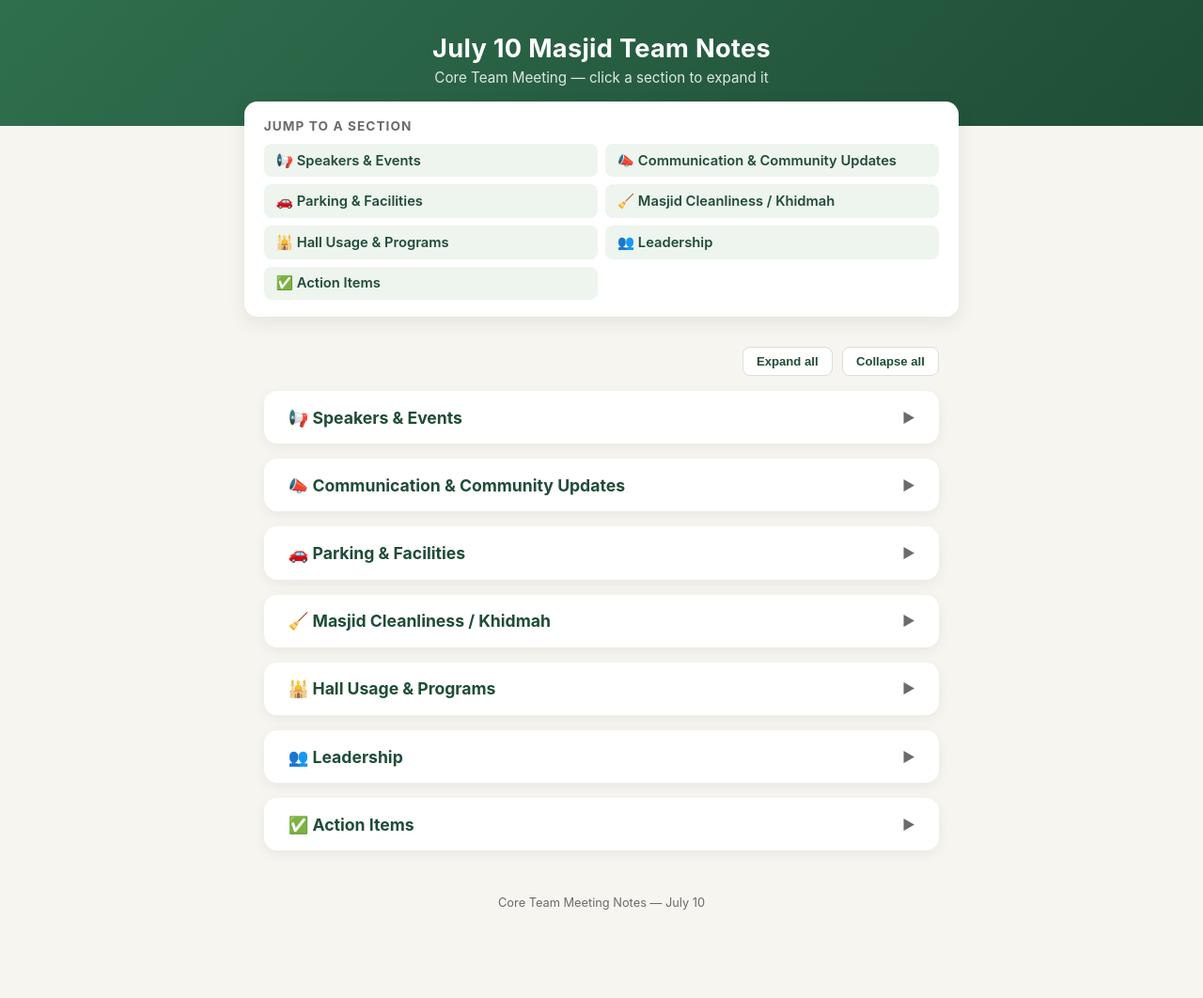
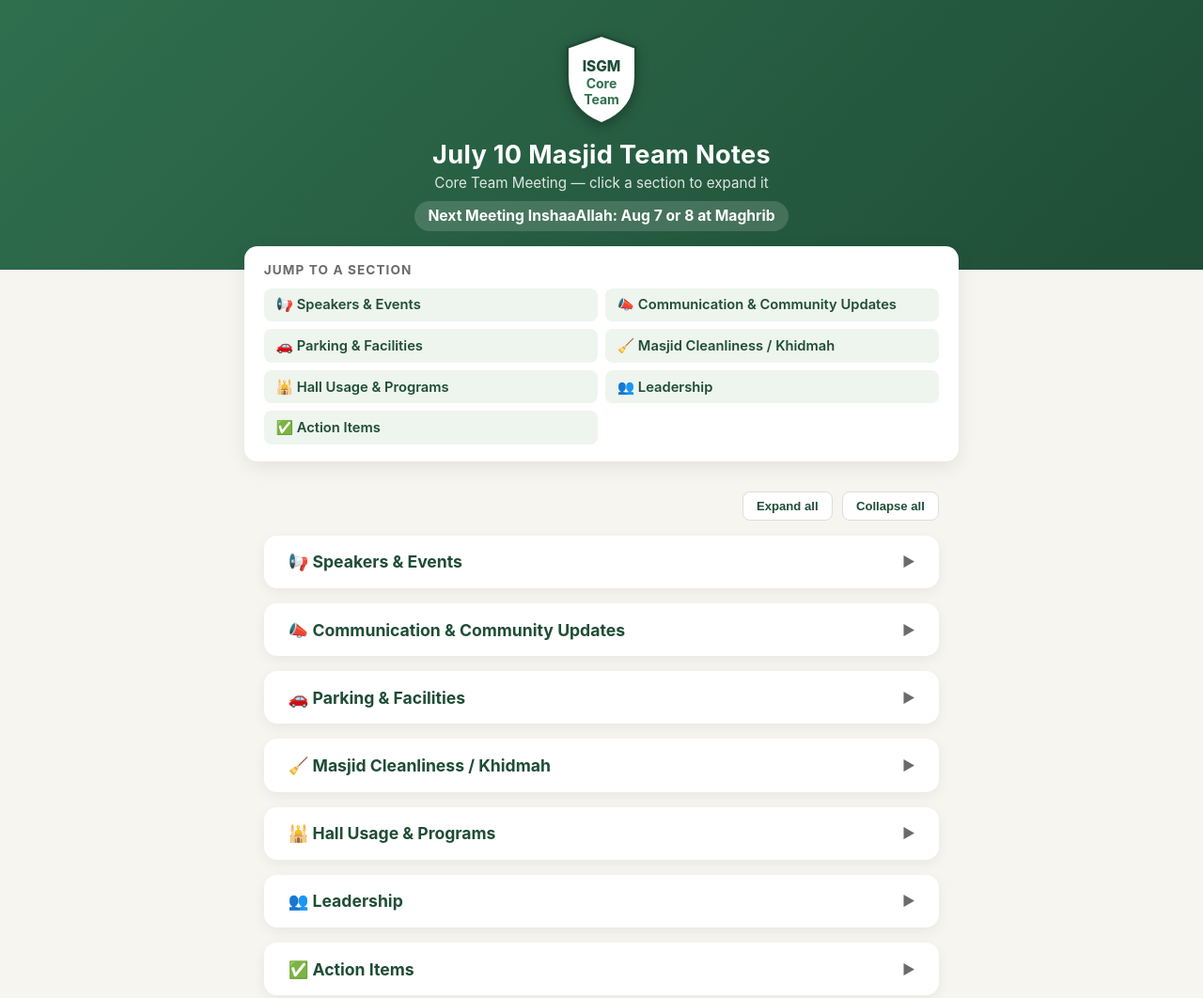
Before and after one commit to nawazkarim-stack/Masjid-Meetings, a plain HTML site: page index.html in a window 1280 px wide. Shown: the top 1062 px of the page at 94% size. Before the commit the page ends 1000 px from the top, so only its background shows below. Drawn offline with Linux system fonts and the light colour scheme.

Commit message:
Update index.html

```diff
--- a/index.html
+++ b/index.html
@@ -31,10 +31,30 @@
     font-size: 1.7rem;
     letter-spacing: 0.3px;
   }
+  .shield-badge {
+    display: flex;
+    justify-content: center;
+    margin-bottom: 0.9rem;
+  }
+  .shield-badge svg {
+    width: 84px;
+    height: auto;
+    filter: drop-shadow(0 3px 6px rgba(0,0,0,0.25));
+  }
   header p {
     margin: 0;
     opacity: 0.85;
     font-size: 0.95rem;
+  }
+  header p.next-meeting {
+    margin-top: 0.6rem;
+    opacity: 1;
+    font-weight: 700;
+    font-size: 0.98rem;
+    background: rgba(255,255,255,0.15);
+    display: inline-block;
+    padding: 0.4rem 0.9rem;
+    border-radius: 999px;
   }
   nav {
     max-width: 760px;
@@ -211,8 +231,18 @@
 <body>
   <span id="top-anchor"></span>
   <header>
+    <div class="shield-badge">
+      <svg viewBox="0 0 120 140" xmlns="http://www.w3.org/2000/svg">
+        <path d="M60 4 L112 22 L112 66 C112 104 90 126 60 138 C30 126 8 104 8 66 L8 22 Z"
+              fill="#ffffff" stroke="#1f4d36" stroke-width="4"/>
+        <text x="60" y="58" text-anchor="middle" font-family="-apple-system, BlinkMacSystemFont, 'Segoe UI', Roboto, sans-serif" font-size="22" font-weight="800" fill="#1f4d36">ISGM</text>
+        <text x="60" y="84" text-anchor="middle" font-family="-apple-system, BlinkMacSystemFont, 'Segoe UI', Roboto, sans-serif" font-size="20" font-weight="700" fill="#2f6f4e">Core</text>
+        <text x="60" y="108" text-anchor="middle" font-family="-apple-system, BlinkMacSystemFont, 'Segoe UI', Roboto, sans-serif" font-size="20" font-weight="700" fill="#2f6f4e">Team</text>
+      </svg>
+    </div>
     <h1>July 10 Masjid Team Notes</h1>
     <p>Core Team Meeting — click a section to expand it</p>
+    <p class="next-meeting">Next Meeting InshaaAllah: Aug 7 or 8 at Maghrib</p>
   </header>
 
   <nav>
@@ -366,26 +396,27 @@
             <li>Design and distribute a short, easy-to-fill post-event survey</li>
             <li>Set up a recurring WhatsApp update after each event/project</li>
             <li>Add TIDC and soup kitchen highlights to the monthly/bi-monthly newsletter</li>
+            <li>Announce next meeting (InshaaAllah Aug 7 or 8 at Maghrib) to the community</li>
           </ol>
         </div>
 
         <div class="owner-group">
           <h4>School Committee &amp; Comms Team</h4>
-          <ol class="action-list" start="21">
+          <ol class="action-list" start="22">
             <li>Share school improvement updates with the community</li>
           </ol>
         </div>
 
         <div class="owner-group">
           <h4>Each Committee (define own, share for feedback)</h4>
-          <ol class="action-list" start="22">
+          <ol class="action-list" start="23">
             <li>Define and document success metrics for each committee</li>
           </ol>
         </div>
 
         <div class="owner-group">
           <h4>Care Team - Br Brahimi</h4>
-          <ol class="action-list" start="23">
+          <ol class="action-list" start="24">
             <li>Purchase larger trolleys/trash barrels</li>
             <li>Roll out the hybrid cleaning model (self-cleaning + hired cleaning)</li>
             <li>Khidmah project with core team and community</li>
@@ -395,14 +426,14 @@
 
         <div class="owner-group">
           <h4>School Committee</h4>
-          <ol class="action-list" start="27">
+          <ol class="action-list" start="28">
             <li>Communicate expectation that students clean their own classrooms after class</li>
           </ol>
         </div>
 
         <div class="owner-group">
           <h4>Imam Advisory Team</h4>
-          <ol class="action-list" start="28">
+          <ol class="action-list" start="29">
             <li>Investigate declining attendance — address language/prep issues with the Shaykh</li>
             <li>Develop an action plan to reverse the declining attendance trend</li>
           </ol>
```
